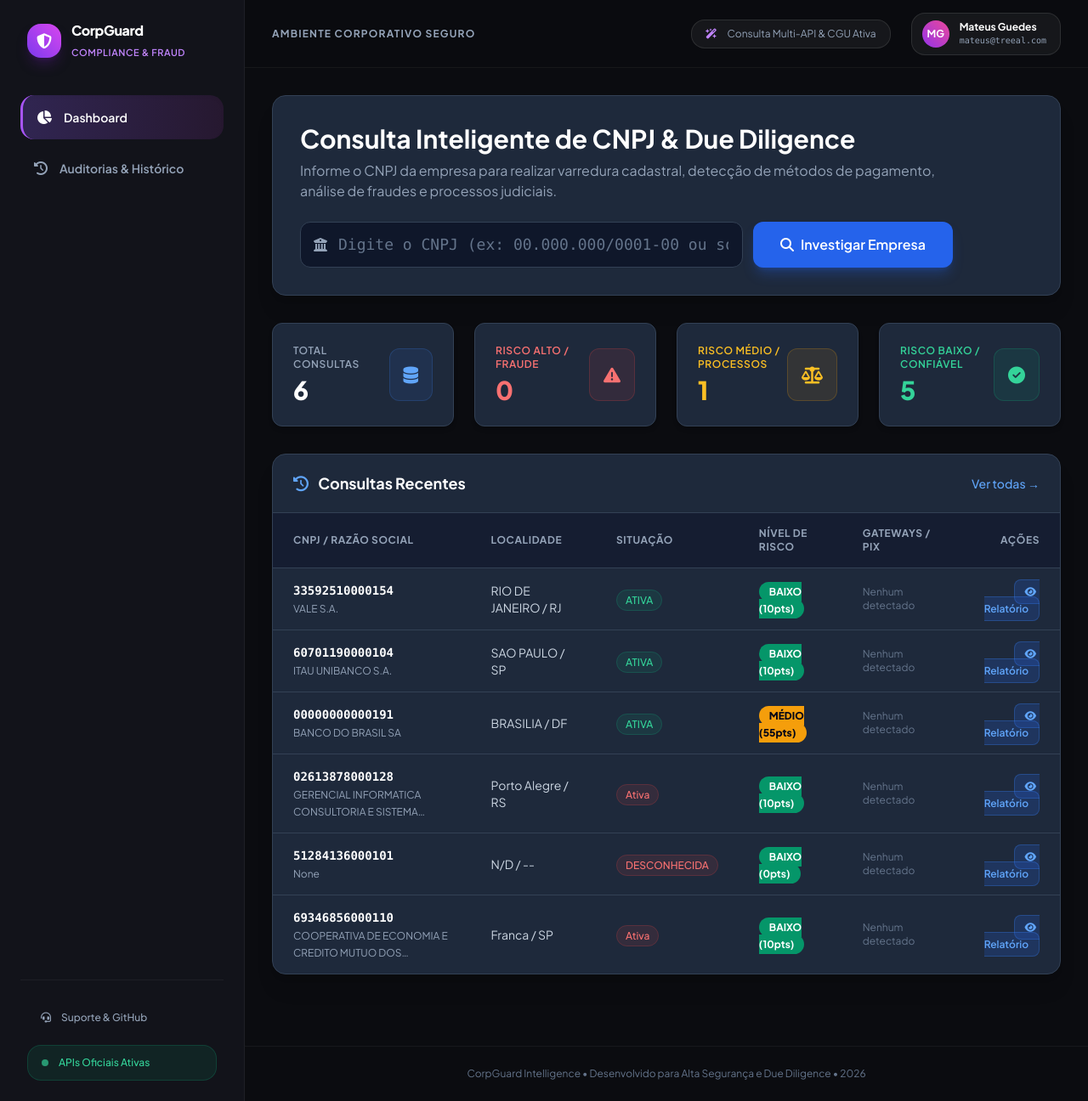
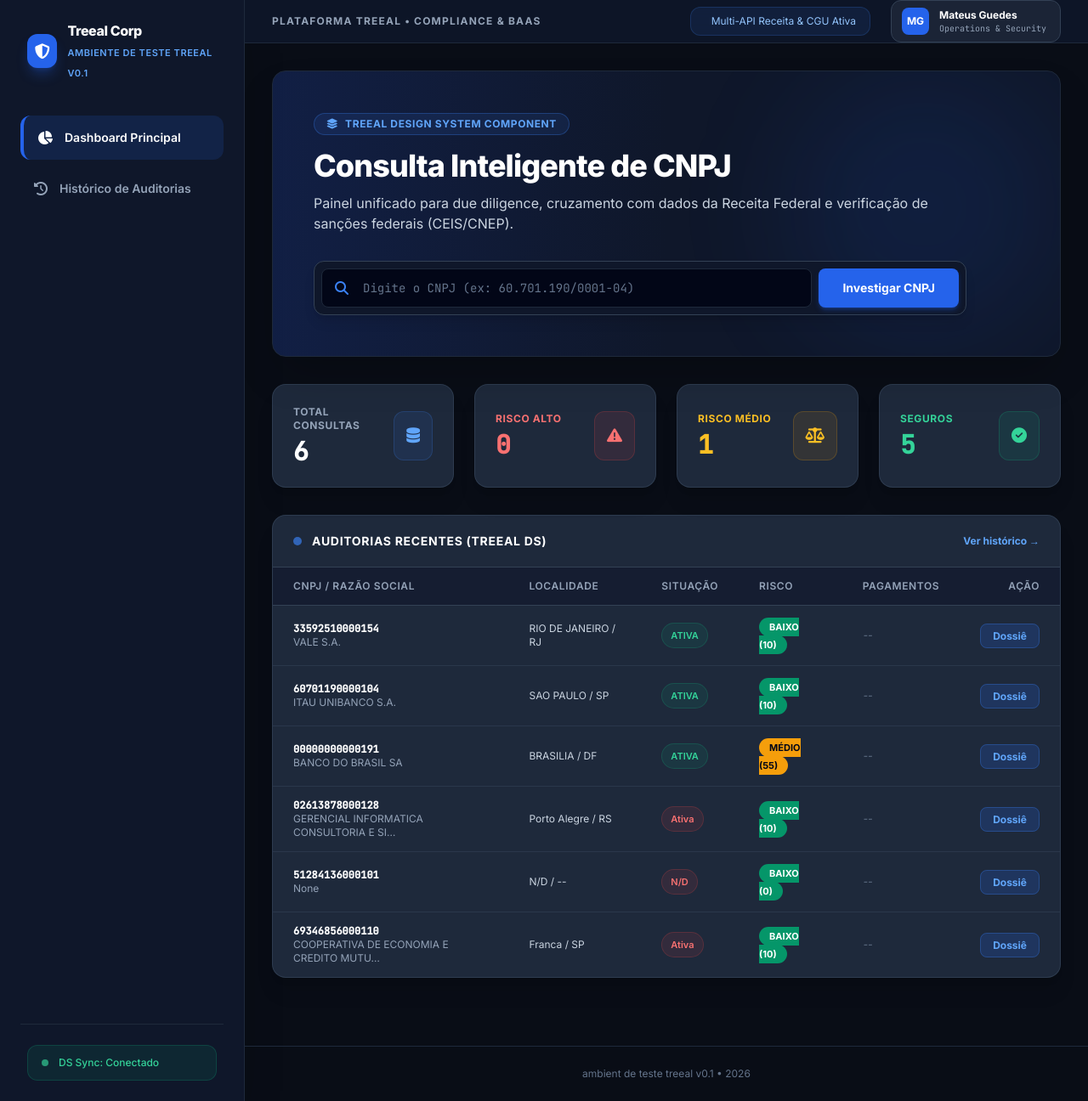
Before and after one commit to mateus17bk/treeal-corporate-security, a Django app: page / in a window 1280 px wide. Shown: the whole page at 85% size. Run offline with Django 5.2, Linux system fonts and the light colour scheme; data comes from the database, SQL or seed files in the repository; some libraries are stand-ins or nearby versions.

Commit message:
ux: Sincroniza dashboard.html em ambas as pastas para garantir exibição do título correto 'Consulta Inteligente de CNPJ'
Co-Authored-By: Claude Code <noreply@anthropic.com>

```diff
--- a/templates/corporate_intel/dashboard.html
+++ b/templates/corporate_intel/dashboard.html
@@ -1,130 +1,144 @@
-{% extends 'corporate_intel/base.html' %}
+{% extends 'base.html' %}
 
-{% block title %}Dashboard • CorpGuard Intelligence{% endblock %}
+{% block title %}Dashboard • Treeal Design System{% endblock %}
 
 {% block content %}
-<!-- Header Search & Action -->
-<div class="bg-slate-800 border border-slate-700 rounded-2xl p-8 mb-8 shadow-xl">
-    <div class="max-w-3xl">
-        <h1 class="text-3xl font-bold text-white mb-2">Consulta Inteligente de CNPJ & Due Diligence</h1>
-        <p class="text-slate-400 mb-6">Informe o CNPJ da empresa para realizar varredura cadastral, detecção de métodos de pagamento, análise de fraudes e processos judiciais.</p>
+<!-- Treeal DS Hero Banner -->
+<div class="relative bg-gradient-to-r from-blue-900/40 via-slate-900 to-slate-900 border border-slate-800 rounded-2xl p-8 md:p-12 mb-8 shadow-2xl overflow-hidden">
+    <div class="absolute right-0 top-0 w-80 h-80 bg-blue-600/10 rounded-full blur-3xl pointer-events-none"></div>
 
-        <form action="{% url 'consultar_cnpj' %}" method="POST" class="flex flex-col sm:flex-row gap-3">
+    <div class="max-w-3xl relative z-10">
+        <div class="inline-flex items-center space-x-2 bg-blue-500/10 border border-blue-500/30 text-blue-400 px-3.5 py-1 rounded-full text-xs font-bold mb-4 uppercase tracking-wider">
+            <i class="fa-solid fa-layer-group"></i>
+            <span>Treeal Design System Component</span>
+        </div>
+
+        <h1 class="text-3xl md:text-4xl font-extrabold text-white tracking-tight mb-3">
+            Consulta Inteligente de CNPJ
+        </h1>
+
+        <p class="text-slate-300 text-sm md:text-base mb-8 leading-relaxed">
+            Painel unificado para due diligence, cruzamento com dados da Receita Federal e verificação de sanções federais (CEIS/CNEP).
+        </p>
+
+        <!-- Treeal DS Search Form -->
+        <form action="{% url 'consultar_cnpj' %}" method="POST" class="bg-slate-900 border border-slate-700 p-2 rounded-xl shadow-lg flex flex-col sm:flex-row gap-2">
             {% csrf_token %}
             <div class="relative flex-grow">
-                <span class="absolute inset-y-0 left-0 flex items-center pl-4 text-slate-400">
-                    <i class="fa-solid fa-building-columns"></i>
+                <span class="absolute inset-y-0 left-0 flex items-center pl-4 text-blue-500">
+                    <i class="fa-solid fa-magnifying-glass"></i>
                 </span>
-                <input type="text" name="cnpj" placeholder="Digite o CNPJ (ex: 00.000.000/0001-00 ou só números)" required
-                    class="w-full pl-11 pr-4 py-3 bg-slate-900 border border-slate-700 rounded-xl text-white placeholder-slate-500 focus:outline-none focus:border-blue-500 focus:ring-1 focus:ring-blue-500 font-mono text-lg">
+                <input type="text" name="cnpj" placeholder="Digite o CNPJ (ex: 60.701.190/0001-04)" required
+                    class="w-full pl-12 pr-4 py-3 bg-slate-950 border border-slate-800 rounded-lg text-white placeholder-slate-500 focus:outline-none focus:border-blue-600 font-mono text-sm">
             </div>
-            <button type="submit" class="bg-blue-600 hover:bg-blue-500 text-white px-8 py-3 rounded-xl font-semibold transition flex items-center justify-center space-x-2 shadow-lg shadow-blue-600/30">
-                <i class="fa-solid fa-magnifying-glass"></i>
-                <span>Investigar Empresa</span>
+            <button type="submit" class="bg-blue-600 hover:bg-blue-500 text-white px-7 py-3 rounded-lg font-bold text-sm transition flex items-center justify-center space-x-2 shadow-md shadow-blue-600/30">
+                <span>Investigar CNPJ</span>
             </button>
         </form>
     </div>
 </div>
 
-<!-- Stats Overview -->
-<div class="grid grid-cols-1 md:grid-cols-4 gap-6 mb-8">
-    <div class="bg-slate-800 border border-slate-700 rounded-xl p-6 shadow-md flex items-center justify-between">
+<!-- Treeal DS Metrics Grid -->
+<div class="grid grid-cols-1 sm:grid-cols-2 lg:grid-cols-4 gap-6 mb-8">
+    <div class="bg-[#1e293b] border border-slate-700/80 rounded-2xl p-6 shadow-xl flex items-center justify-between">
         <div>
-            <p class="text-xs uppercase tracking-wider text-slate-400 font-semibold">Total Consultas</p>
-            <h3 class="text-3xl font-extrabold text-white mt-1">{{ total_consultas }}</h3>
+            <p class="text-xs uppercase tracking-wider text-slate-400 font-bold">Total Consultas</p>
+            <h3 class="text-3xl font-extrabold text-white mt-1 font-mono">{{ total_consultas }}</h3>
         </div>
-        <div class="bg-blue-500/10 text-blue-400 p-4 rounded-xl border border-blue-500/20 text-xl">
+        <div class="bg-blue-500/10 text-blue-400 p-3.5 rounded-xl border border-blue-500/20 text-lg">
             <i class="fa-solid fa-database"></i>
         </div>
     </div>
-    <div class="bg-slate-800 border border-slate-700 rounded-xl p-6 shadow-md flex items-center justify-between">
+    <div class="bg-[#1e293b] border border-slate-700/80 rounded-2xl p-6 shadow-xl flex items-center justify-between">
         <div>
-            <p class="text-xs uppercase tracking-wider text-red-400 font-semibold">Risco Alto / Fraude</p>
-            <h3 class="text-3xl font-extrabold text-red-400 mt-1">{{ risco_alto }}</h3>
+            <p class="text-xs uppercase tracking-wider text-red-400 font-bold">Risco Alto</p>
+            <h3 class="text-3xl font-extrabold text-red-400 mt-1 font-mono">{{ risco_alto }}</h3>
         </div>
-        <div class="bg-red-500/10 text-red-400 p-4 rounded-xl border border-red-500/20 text-xl">
+        <div class="bg-red-500/10 text-red-400 p-3.5 rounded-xl border border-red-500/20 text-lg">
             <i class="fa-solid fa-triangle-exclamation"></i>
         </div>
     </div>
-    <div class="bg-slate-800 border border-slate-700 rounded-xl p-6 shadow-md flex items-center justify-between">
+    <div class="bg-[#1e293b] border border-slate-700/80 rounded-2xl p-6 shadow-xl flex items-center justify-between">
         <div>
-            <p class="text-xs uppercase tracking-wider text-amber-400 font-semibold">Risco Médio / Processos</p>
-            <h3 class="text-3xl font-extrabold text-amber-400 mt-1">{{ risco_medio }}</h3>
+            <p class="text-xs uppercase tracking-wider text-amber-400 font-bold">Risco Médio</p>
+            <h3 class="text-3xl font-extrabold text-amber-400 mt-1 font-mono">{{ risco_medio }}</h3>
         </div>
-        <div class="bg-amber-500/10 text-amber-400 p-4 rounded-xl border border-amber-500/20 text-xl">
+        <div class="bg-amber-500/10 text-amber-400 p-3.5 rounded-xl border border-amber-500/20 text-lg">
             <i class="fa-solid fa-scale-balanced"></i>
         </div>
     </div>
-    <div class="bg-slate-800 border border-slate-700 rounded-xl p-6 shadow-md flex items-center justify-between">
+    <div class="bg-[#1e293b] border border-slate-700/80 rounded-2xl p-6 shadow-xl flex items-center justify-between">
         <div>
-            <p class="text-xs uppercase tracking-wider text-emerald-400 font-semibold">Risco Baixo / Confiável</p>
-            <h3 class="text-3xl font-extrabold text-emerald-400 mt-1">{{ risco_baixo }}</h3>
+            <p class="text-xs uppercase tracking-wider text-emerald-400 font-bold">Seguros</p>
+            <h3 class="text-3xl font-extrabold text-emerald-400 mt-1 font-mono">{{ risco_baixo }}</h3>
         </div>
-        <div class="bg-emerald-500/10 text-emerald-400 p-4 rounded-xl border border-emerald-500/20 text-xl">
+        <div class="bg-emerald-500/10 text-emerald-400 p-3.5 rounded-xl border border-emerald-500/20 text-lg">
             <i class="fa-solid fa-circle-check"></i>
         </div>
     </div>
 </div>
 
-<!-- Recent Queries Table -->
-<div class="bg-slate-800 border border-slate-700 rounded-2xl shadow-xl overflow-hidden">
-    <div class="px-6 py-5 border-b border-slate-700 flex justify-between items-center">
-        <h3 class="font-bold text-lg text-white"><i class="fa-solid fa-clock-rotate-left mr-2 text-blue-400"></i> Consultas Recentes</h3>
-        <a href="{% url 'historico' %}" class="text-sm text-blue-400 hover:underline font-medium">Ver todas &rarr;</a>
+<!-- Treeal DS Table -->
+<div class="bg-[#1e293b] border border-slate-700/80 rounded-2xl shadow-xl overflow-hidden mb-12">
+    <div class="px-6 py-5 border-b border-slate-700 flex justify-between items-center bg-slate-850">
+        <div class="flex items-center space-x-3">
+            <div class="w-2.5 h-2.5 rounded-full bg-blue-500 animate-pulse"></div>
+            <h3 class="font-bold text-sm text-white uppercase tracking-wider">Auditorias Recentes (Treeal DS)</h3>
+        </div>
+        <a href="{% url 'historico' %}" class="text-xs text-blue-400 hover:text-blue-300 font-bold transition">Ver histórico &rarr;</a>
     </div>
 
     <div class="overflow-x-auto">
         <table class="w-full text-left border-collapse">
             <thead>
                 <tr class="bg-slate-900/60 text-slate-400 text-xs uppercase tracking-wider border-b border-slate-700">
-                    <th class="py-4 px-6">CNPJ / Razão Social</th>
-                    <th class="py-4 px-6">Localidade</th>
-                    <th class="py-4 px-6">Situação</th>
-                    <th class="py-4 px-6">Nível de Risco</th>
-                    <th class="py-4 px-6">Gateways / Pix</th>
-                    <th class="py-4 px-6 text-right">Ações</th>
+                    <th class="py-3.5 px-6 font-semibold">CNPJ / Razão Social</th>
+                    <th class="py-3.5 px-6 font-semibold">Localidade</th>
+                    <th class="py-3.5 px-6 font-semibold">Situação</th>
+                    <th class="py-3.5 px-6 font-semibold">Risco</th>
+                    <th class="py-3.5 px-6 font-semibold">Pagamentos</th>
+                    <th class="py-3.5 px-6 font-semibold text-right">Ação</th>
                 </tr>
             </thead>
-            <tbody class="divide-y divide-slate-700 text-sm">
+            <tbody class="divide-y divide-slate-700/60 text-sm">
                 {% for emp in empresas %}
-                <tr class="hover:bg-slate-750 transition">
-                    <td class="py-4 px-6">
-                        <span class="font-mono font-semibold text-white block">{{ emp.cnpj }}</span>
-                        <span class="text-xs text-slate-400">{{ emp.razao_social|truncatechars:45 }}</span>
+                <tr class="hover:bg-slate-750/50 transition">
+                    <td class="py-3.5 px-6">
+                        <span class="font-mono font-bold text-white block text-xs">{{ emp.cnpj }}</span>
+                        <span class="text-xs text-slate-400 block">{{ emp.razao_social|truncatechars:40 }}</span>
                     </td>
-                    <td class="py-4 px-6 text-slate-300">
+                    <td class="py-3.5 px-6 text-slate-300 text-xs">
                         {{ emp.municipio|default:"N/D" }} / {{ emp.uf|default:"--" }}
                     </td>
-                    <td class="py-4 px-6">
-                        <span class="px-2.5 py-1 text-xs rounded-full font-medium {% if emp.situacao == 'ATIVA' %}bg-emerald-500/10 text-emerald-400 border border-emerald-500/20{% else %}bg-red-500/10 text-red-400 border border-red-500/20{% endif %}">
-                            {{ emp.situacao|default:"DESCONHECIDA" }}
+                    <td class="py-3.5 px-6">
+                        <span class="px-2.5 py-1 text-[11px] rounded-full font-semibold inline-flex items-center space-x-1 {% if emp.situacao == 'ATIVA' %}bg-emerald-500/10 text-emerald-400 border border-emerald-500/20{% else %}bg-red-500/10 text-red-400 border border-red-500/20{% endif %}">
+                            <span>{{ emp.situacao|default:"N/D" }}</span>
                         </span>
                     </td>
-                    <td class="py-4 px-6">
-                        <span class="px-3 py-1 text-xs rounded-full font-bold {% if emp.risk_level == 'ALTO' %}bg-red-600 text-white shadow-md shadow-red-600/30{% elif emp.risk_level == 'MÉDIO' %}bg-amber-500 text-slate-950 font-extrabold{% else %}bg-emerald-600 text-white{% endif %}">
-                            {{ emp.risk_level }} ({{ emp.risk_score }}pts)
+                    <td class="py-3.5 px-6">
+                        <span class="px-3 py-1 text-[11px] rounded-full font-bold {% if emp.risk_level == 'ALTO' %}bg-red-600 text-white{% elif emp.risk_level == 'MÉDIO' %}bg-amber-500 text-slate-950{% else %}bg-emerald-600 text-white{% endif %}">
+                            {{ emp.risk_level }} ({{ emp.risk_score }})
                         </span>
                     </td>
-                    <td class="py-4 px-6">
+                    <td class="py-3.5 px-6">
                         <div class="flex flex-wrap gap-1">
                             {% for gw in emp.metodos_pagamento %}
-                            <span class="bg-slate-900 border border-slate-700 text-xs px-2 py-0.5 rounded text-blue-300">{{ gw }}</span>
+                            <span class="bg-slate-900 border border-slate-700 text-[10px] px-2 py-0.5 rounded text-blue-300">{{ gw }}</span>
                             {% empty %}
-                            <span class="text-xs text-slate-500">Nenhum detectado</span>
+                            <span class="text-xs text-slate-500 italic">--</span>
                             {% endfor %}
                         </div>
                     </td>
-                    <td class="py-4 px-6 text-right">
-                        <a href="{% url 'detalhes_empresa' emp.pk %}" class="bg-blue-600/20 hover:bg-blue-600 text-blue-400 hover:text-white px-3 py-1.5 rounded-lg text-xs font-semibold transition border border-blue-500/30">
-                            <i class="fa-solid fa-eye mr-1"></i> Relatório
+                    <td class="py-3.5 px-6 text-right">
+                        <a href="{% url 'detalhes_empresa' emp.pk %}" class="bg-blue-600/20 hover:bg-blue-600 text-blue-400 hover:text-white px-3.5 py-1.5 rounded-lg text-xs font-bold transition border border-blue-500/30">
+                            Dossiê
                         </a>
                     </td>
                 </tr>
                 {% empty %}
                 <tr>
-                    <td colspan="6" class="py-12 text-center text-slate-500">
-                        <i class="fa-solid fa-folder-open text-4xl mb-3 block opacity-40"></i>
-                        Nenhuma empresa consultada até o momento. Digite um CNPJ acima para iniciar a investigação.
+                    <td colspan="6" class="py-12 text-center text-slate-500 text-xs">
+                        Nenhuma auditoria registrada.
                     </td>
                 </tr>
                 {% endfor %}
```
